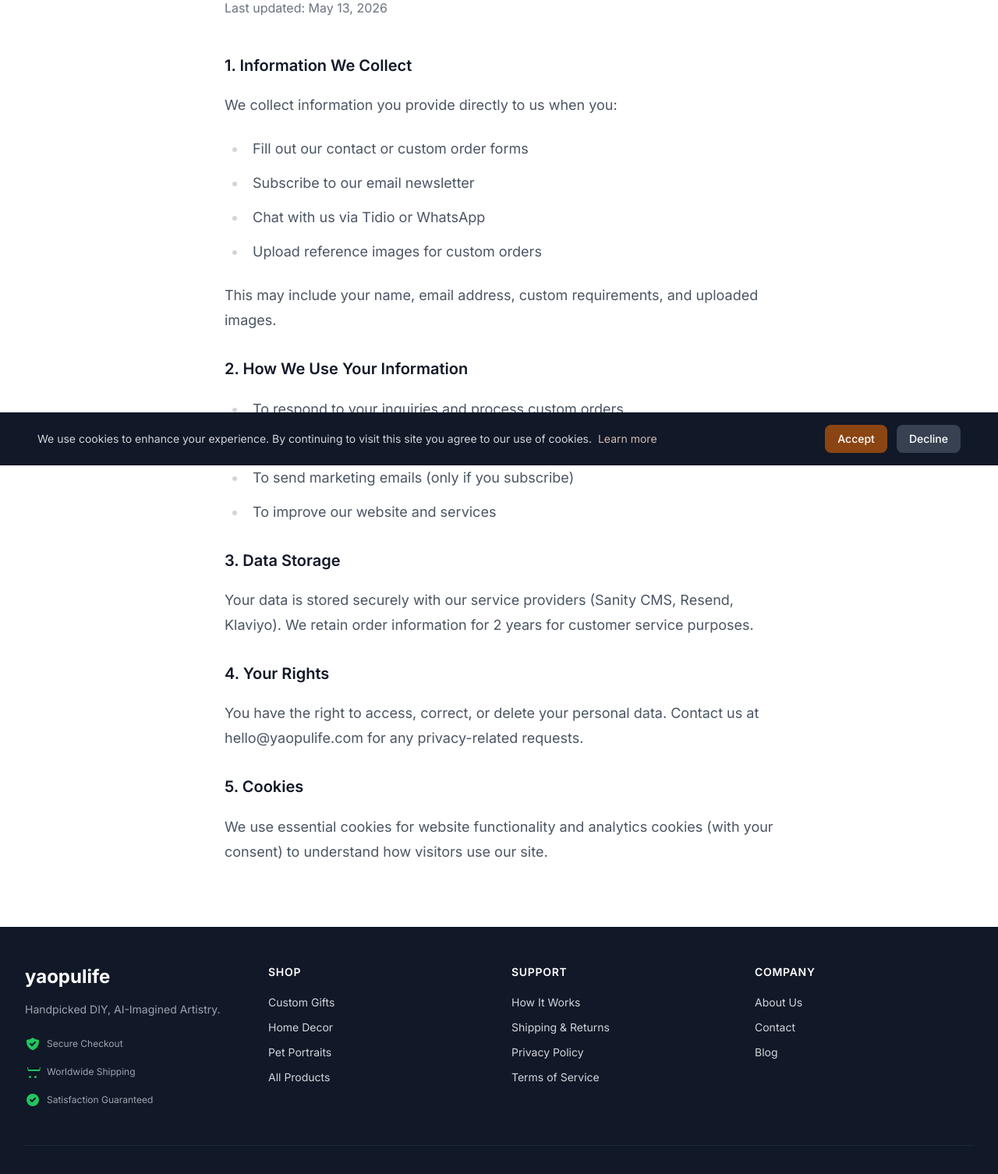
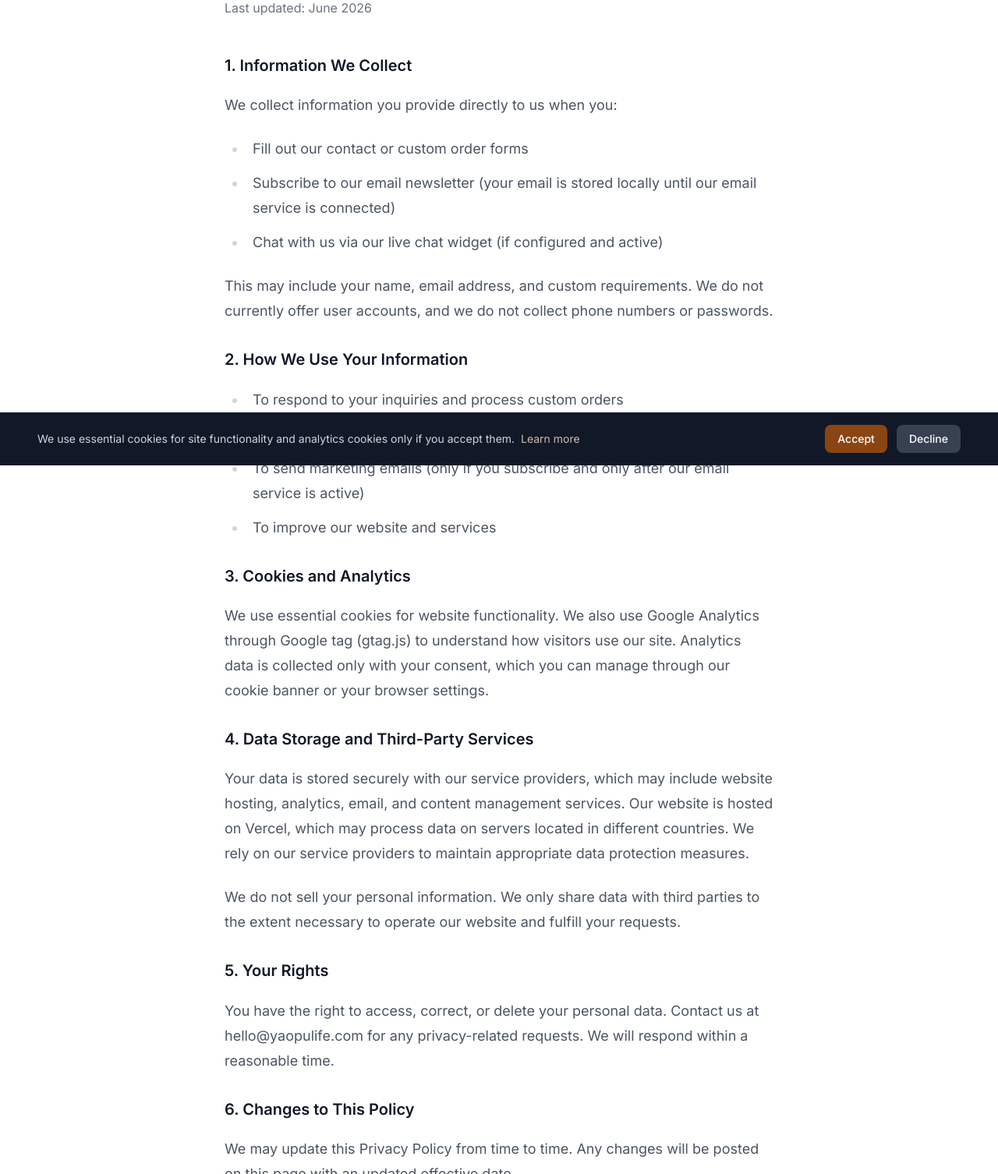
Before and after one commit to liangzhikeng-wq/yaopulife-site, an Astro site: page /privacy in a window 1280 px wide. Shown: the part 203-1709 px from the top of the page at 78% size. Built offline with nearby package versions, Linux system fonts and the light colour scheme; Astro itself is replaced by a stand-in of ours.

Commit message:
fix(privacy): gate analytics behind cookie consent

```diff
--- a/src/components/CookieBanner.astro
+++ b/src/components/CookieBanner.astro
@@ -1,6 +1,6 @@
 ---
 // Cookie consent settings
-const cookieText = "We use cookies to enhance your experience. By continuing to visit this site you agree to our use of cookies.";
+const cookieText = "We use essential cookies for site functionality and analytics cookies only if you accept them.";
 const cookieLink = "/privacy";
 ---
 
@@ -36,17 +36,23 @@ const cookieLink = "/privacy";
     setTimeout(() => {
       banner?.classList.remove('translate-y-full');
     }, 2000);
+  } else if (consent === 'accepted' && window.loadGtag) {
+    // User already accepted — ensure analytics is loaded
+    window.loadGtag();
   }
 
   acceptBtn?.addEventListener('click', () => {
     localStorage.setItem('cookie-consent', 'accepted');
     banner?.classList.add('translate-y-full');
-    // Enable analytics cookies here
+    // Enable analytics
+    if (window.loadGtag) {
+      window.loadGtag();
+    }
   });
 
   declineBtn?.addEventListener('click', () => {
     localStorage.setItem('cookie-consent', 'declined');
     banner?.classList.add('translate-y-full');
-    // Disable non-essential cookies here
+    // Do not load analytics
   });
 </script>
--- a/src/layouts/Layout.astro
+++ b/src/layouts/Layout.astro
@@ -31,13 +31,23 @@ const fullOgImage = ogImage.startsWith('http') ? ogImage : `https://yaopulife.co
   <meta charset="UTF-8" />
   <meta name="viewport" content="width=device-width, initial-scale=1.0" />
 
-  <!-- Google tag (gtag.js) -->
-  <script async src="https://www.googletagmanager.com/gtag/js?id=AW-18170525119"></script>
+  <!-- Google tag (gtag.js) — loaded only with cookie consent -->
   <script>
-    window.dataLayer = window.dataLayer || [];
-    function gtag(){dataLayer.push(arguments);}
-    gtag('js', new Date());
-    gtag('config', 'AW-18170525119');
+    window.loadGtag = function() {
+      if (window.gtagLoaded) return;
+      window.gtagLoaded = true;
+      var script = document.createElement('script');
+      script.async = true;
+      script.src = 'https://www.googletagmanager.com/gtag/js?id=AW-18170525119';
+      document.head.appendChild(script);
+      window.dataLayer = window.dataLayer || [];
+      function gtag(){dataLayer.push(arguments);}
+      gtag('js', new Date());
+      gtag('config', 'AW-18170525119');
+    };
+    if (localStorage.getItem('cookie-consent') === 'accepted') {
+      window.loadGtag();
+    }
   </script>
 
   <title>{title} | yaopulife DIY</title>
--- a/src/pages/privacy.astro
+++ b/src/pages/privacy.astro
@@ -10,35 +10,43 @@ import Footer from "../components/Footer.astro";
   <section class="py-20 bg-white">
     <div class="max-w-3xl mx-auto px-4 sm:px-6 lg:px-8">
       <h1 class="text-4xl font-bold text-gray-900">Privacy Policy</h1>
-      <p class="mt-4 text-gray-500">Last updated: May 13, 2026</p>
+      <p class="mt-4 text-gray-500">Last updated: June 2026</p>
 
       <div class="mt-12 prose prose-lg text-gray-600">
+
         <h2 class="text-xl font-semibold text-gray-900">1. Information We Collect</h2>
         <p>We collect information you provide directly to us when you:</p>
         <ul>
           <li>Fill out our contact or custom order forms</li>
-          <li>Subscribe to our email newsletter</li>
-          <li>Chat with us via Tidio or WhatsApp</li>
-          <li>Upload reference images for custom orders</li>
+          <li>Subscribe to our email newsletter (your email is stored locally until our email service is connected)</li>
+          <li>Chat with us via our live chat widget (if configured and active)</li>
         </ul>
-        <p>This may include your name, email address, custom requirements, and uploaded images.</p>
+        <p>This may include your name, email address, and custom requirements. We do not currently offer user accounts, and we do not collect phone numbers or passwords.</p>
 
         <h2 class="text-xl font-semibold text-gray-900 mt-8">2. How We Use Your Information</h2>
         <ul>
           <li>To respond to your inquiries and process custom orders</li>
           <li>To send AI design previews and order updates</li>
-          <li>To send marketing emails (only if you subscribe)</li>
+          <li>To send marketing emails (only if you subscribe and only after our email service is active)</li>
           <li>To improve our website and services</li>
         </ul>
 
-        <h2 class="text-xl font-semibold text-gray-900 mt-8">3. Data Storage</h2>
-        <p>Your data is stored securely with our service providers (Sanity CMS, Resend, Klaviyo). We retain order information for 2 years for customer service purposes.</p>
+        <h2 class="text-xl font-semibold text-gray-900 mt-8">3. Cookies and Analytics</h2>
+        <p>We use essential cookies for website functionality. We also use Google Analytics through Google tag (gtag.js) to understand how visitors use our site. Analytics data is collected only with your consent, which you can manage through our cookie banner or your browser settings.</p>
 
-        <h2 class="text-xl font-semibold text-gray-900 mt-8">4. Your Rights</h2>
-        <p>You have the right to access, correct, or delete your personal data. Contact us at hello@yaopulife.com for any privacy-related requests.</p>
+        <h2 class="text-xl font-semibold text-gray-900 mt-8">4. Data Storage and Third-Party Services</h2>
+        <p>Your data is stored securely with our service providers, which may include website hosting, analytics, email, and content management services. Our website is hosted on Vercel, which may process data on servers located in different countries. We rely on our service providers to maintain appropriate data protection measures.</p>
+        <p>We do not sell your personal information. We only share data with third parties to the extent necessary to operate our website and fulfill your requests.</p>
 
-        <h2 class="text-xl font-semibold text-gray-900 mt-8">5. Cookies</h2>
-        <p>We use essential cookies for website functionality and analytics cookies (with your consent) to understand how visitors use our site.</p>
+        <h2 class="text-xl font-semibold text-gray-900 mt-8">5. Your Rights</h2>
+        <p>You have the right to access, correct, or delete your personal data. Contact us at hello@yaopulife.com for any privacy-related requests. We will respond within a reasonable time.</p>
+
+        <h2 class="text-xl font-semibold text-gray-900 mt-8">6. Changes to This Policy</h2>
+        <p>We may update this Privacy Policy from time to time. Any changes will be posted on this page with an updated effective date.</p>
+
+        <h2 class="text-xl font-semibold text-gray-900 mt-8">7. Contact Us</h2>
+        <p>If you have any questions about this Privacy Policy, please contact us at <a href="mailto:hello@yaopulife.com" class="text-brand-600">hello@yaopulife.com</a>.</p>
+
       </div>
     </div>
   </section>
```
